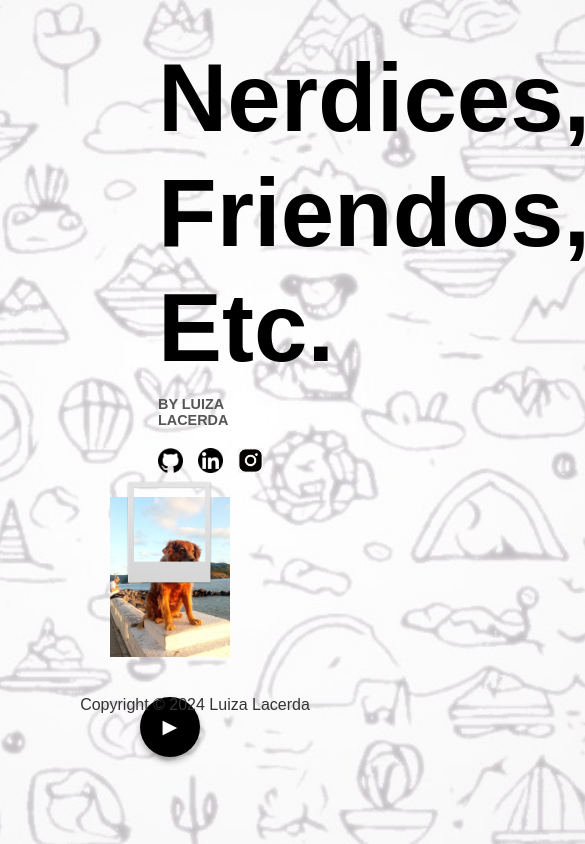
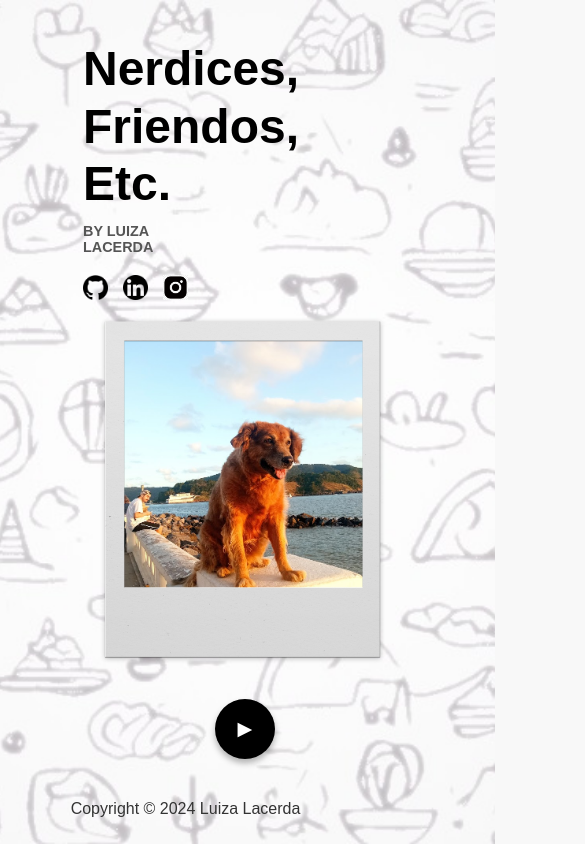
Before and after one commit to LuLacrd/LuLacrd.github.io, a plain HTML site: page index.html in a window 390 px wide. Shown: the whole page, 585 px wide, since content can reach past the window. Drawn offline with Linux system fonts and the light colour scheme.

Commit message:
Refactor HTML and CSS classes for left and right sections, enhancing layout structure and styling

```diff
--- a/index.html
+++ b/index.html
@@ -9,7 +9,7 @@
 <body>
   <div class="container">
     <!-- Seção Esquerda -->
-    <div class="left-section">
+    <div class="left-section-index">
       <header>
         <h1 class="page-title">Nerdices, <br> Friendos, <br>Etc.</h1>
         <p class="byline">BY LUIZA LACERDA</p>
@@ -22,9 +22,9 @@
     </div>
 
     <!-- Seção Direita -->
-    <div class="right-section">
+    <div class="right-section-index">
         <div class="images">
-            <div class="polaroid-frame">
+            <div class="polaroid-frame-index">
                 <img src="images/polaroid-frame.png" alt="Polaroid Frame" class="photo">
                 <div class="inner-photo-container" style="position: absolute; top: 10%; left: 10%; width: 80%; height: 80%; overflow: hidden; z-index: 1;">
                     <img
--- a/styles.css
+++ b/styles.css
@@ -16,7 +16,7 @@ html, body {
 }
 
 .page-title {
-    font-size: 6rem !important; /* Ajusta o tamanho da fonte para ser duas vezes maior */
+    font-size: 6rem; /* Ajusta o tamanho da fonte para ser duas vezes maior */
     font-weight: bold; /* Define o texto como negrito */
     text-align: left; /* Alinha o texto à esquerda */
     margin-top: 20px; /* Adiciona margem superior */
@@ -38,7 +38,13 @@ html, body {
     margin-left: 50px; /* Adiciona margem à esquerda */
 }
 
-.left-section h1 {
+.left-section-index {
+    text-align: left; /* Alinha o texto à esquerda */
+    max-width: 40%; /* Define a largura máxima */
+    margin-left: 50px; /* Adiciona margem à esquerda */
+}
+
+.left-section-index h1 {
     font-size: 3rem; /* Define o tamanho da fonte */
     line-height: 1.2; /* Define a altura da linha */
     font-weight: bold; /* Define o texto como negrito */
@@ -55,7 +61,7 @@ footer {
     padding: 10px; /* Adiciona padding */
 }
 
-.left-section .byline {
+.left-section-index .byline {
     margin-top: 10px; /* Adiciona margem superior */
     font-size: 0.9rem; /* Define o tamanho da fonte */
     color: #555; /* Define a cor do texto */
@@ -80,6 +86,15 @@ footer {
 
 /* Seção Direita */
 .right-section {
+    display: flex; /* Usa flexbox para o layout */
+    flex-direction: column; /* Define a direção dos itens flexíveis */
+    justify-content: center; /* Alinha os itens ao centro */
+    align-items: center; /* Alinha os itens ao centro */
+    margin-right: 50px; /* Adiciona margem à direita */
+    height: 100%; /* Define a altura como 100% */
+}
+
+.right-section-index {
     display: flex; /* Usa flexbox para o layout */
     flex-direction: column; /* Define a direção dos itens flexíveis */
     justify-content: center; /* Alinha os itens ao centro */
@@ -281,6 +296,22 @@ footer {
     position: relative; /* Define a posição como relativa */
 }
 
+.polaroid-frame-index {
+    position: relative; /* Define a posição como relativa */
+    display: inline-block; /* Define o display como inline-block */
+    width: 500px; /* Define a largura */
+    height: auto; /* Define a altura automaticamente */
+    margin-left: 0px; /* Adiciona margem à esquerda */
+}
+
+.polaroid-frame-index .photo {
+    display: block; /* Define o display como block */
+    width: 100%; /* Define a largura como 100% */
+    height: auto; /* Define a altura automaticamente */
+    z-index: 2; /* Define a ordem de empilhamento */
+    position: relative; /* Define a posição como relativa */
+}
+
 .inner-photo-container {
     position: absolute; /* Define a posição como absoluta */
     top: 10%; /* Define a posição superior */
@@ -366,12 +397,27 @@ footer {
       height: 350px;
     }
 
+    .polaroid-frame-index {
+        display: block; /* Define o display como block */
+        margin: 0 auto; /* Center horizontally */
+    }
+
     .play-button {
       font-size: 1.5em;
+    }
+
+    footer {
+        position: fixed;
+        width: 90%; /* Full width */
+        margin-left: 0; /* Adiciona margem à esquerda */
+        bottom: 0; /* Adiciona margem inferior */
     }
   }
 
 @media (max-width: 480px) {
+    .left-section-index {
+        margin-left: -100px; /* Adiciona margem à esquerda */
+    }
     .container {
       flex-direction: column;
       align-items: center;
@@ -442,4 +488,23 @@ footer {
         margin-left: -30px; /* Adjust margin */
         margin-bottom: -10px; /* Adjust margin */
     }
+
+    .right-section-index {
+        margin-right: 0px;
+    }
+    .polaroid-frame-index {
+        margin-left: 100px; /* Adiciona margem à esquerda */
+    }
+
+    .play-button {
+        margin-left: 100px; /* Adiciona margem à esquerda */
+    }
+
+    footer {
+        position: fixed;
+        width: 90%; /* Full width */
+        margin-left: 0; /* Adiciona margem à esquerda */
+        bottom: 0; /* Adiciona margem inferior */
+    }
+
 }
```
